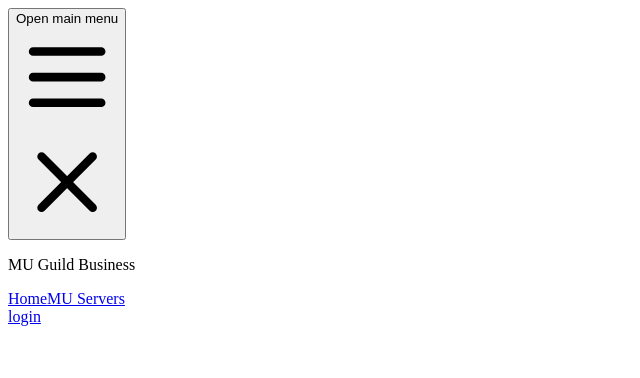
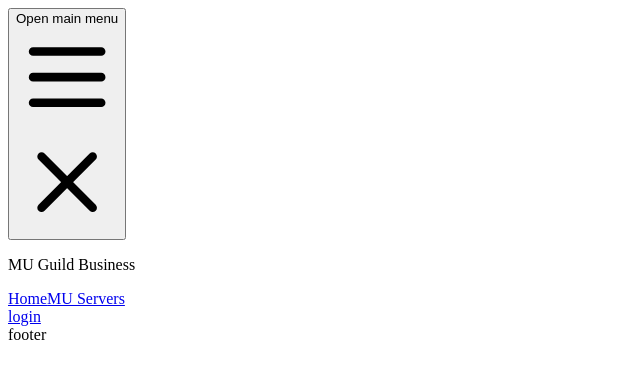
Before and after one commit to carlosbecerradev/mu-guild-business-demo, a Vue app: page / in a window 1280 px wide. Shown: the top 378 px of the page, without its empty margins (0-640 px from the left). Built offline with nearby package versions, Linux system fonts and the light colour scheme; the HTML template or start-up script is replaced by a standard one.

Commit message:
:rocket: App: Se agrego el 'footer'. Cambios en el css y etiquetas html.

```diff
--- a/src/App.vue
+++ b/src/App.vue
@@ -1,18 +1,21 @@
 <template>
   <div id="app">
-    <div class="bg-gray-50 min-h-screen relative">
-      <MainNavbar></MainNavbar>
-      <router-view/>
+    <div class="bg-gray-50 min-h-screen flex flex-col">
+      <main-navbar />
+      <router-view />
+      <main-footer class="mt-auto" />
     </div>
   </div>
 </template>
 
 <script>
-import MainNavbar from '@/components/main/MainNavbar'
+import MainNavbar from "@/components/main/MainNavbar";
+import MainFooter from "@/components/main/MainFooter";
 
 export default {
   components: {
     MainNavbar,
+    MainFooter,
   },
-}
+};
 </script>
```
